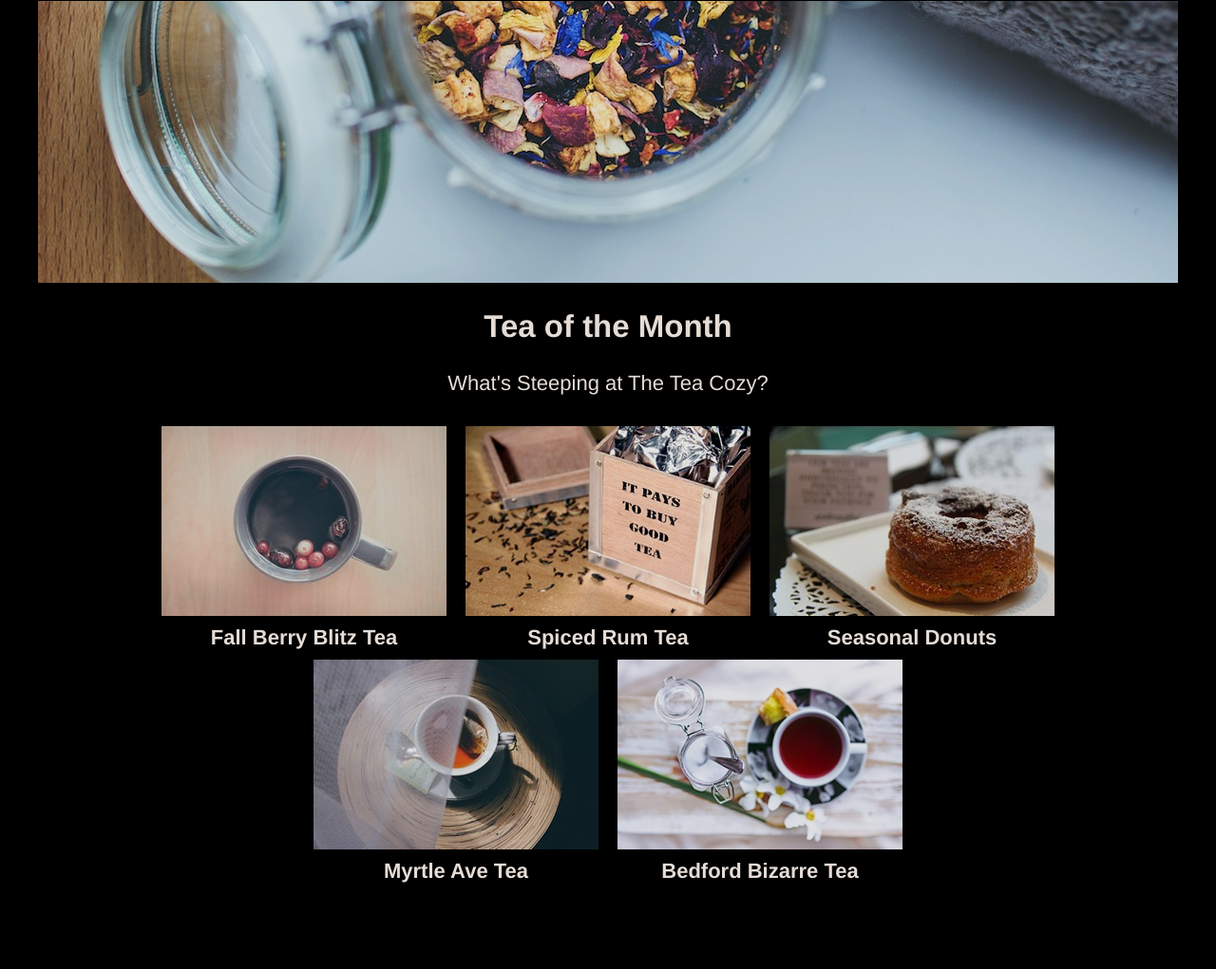
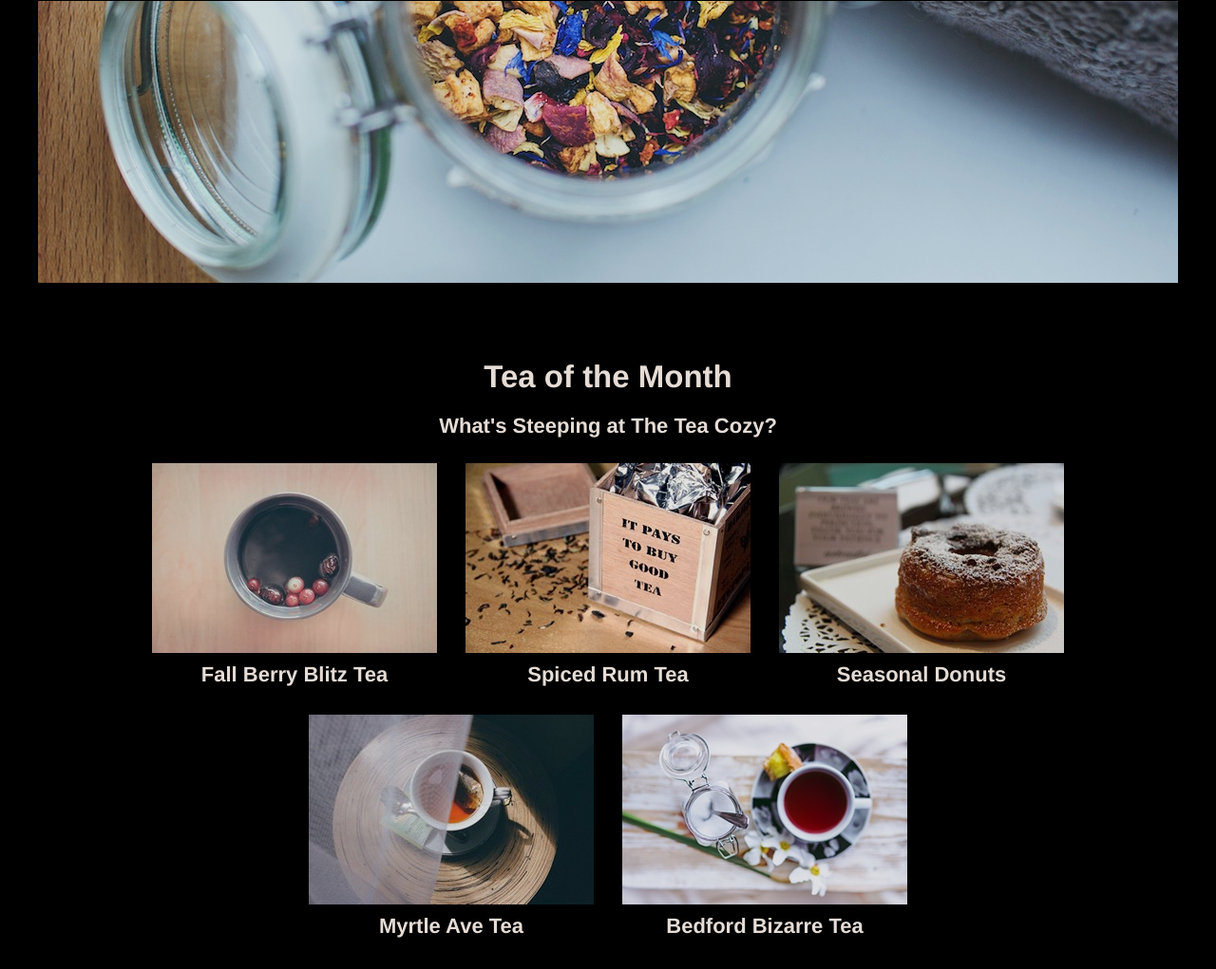
Before and after one commit to Naturalista66/Tea-Cozy, a plain HTML site: page index.html in a window 1280 px wide. Shown: the part 472-1493 px from the top of the page at 95% size. Drawn offline with Linux system fonts and the light colour scheme.

Commit message:
Menu finished

```diff
--- a/resources/css/style.css
+++ b/resources/css/style.css
@@ -92,8 +92,25 @@ nav span {
 
 .menu-row {
   width: inherit;
+  height: 265px;
   display: flex;
   justify-content: center;
+}
+
+.menu-title {
+  width: inherit;
+  height: 190px;
+}
+
+.menu-title h2 {
+  -webkit-margin-before: 80px;
+  -webkit-margin-after: 0px;
+}
+
+.menu-title p {
+  font-weight: bold;
+  -webkit-margin-before: 20px;
+  -webkit-margin-after: 30px;
 }
 
 .menu-item {
@@ -104,10 +121,14 @@ nav span {
 
 .menu-item span {
     font-weight: bold;
+    padding-top: 10px;
 }
 
 .menu-item img {
-  padding: 10px;
+  padding-top: 0px;
+  padding-right: 15px;
+  padding-bottom: 0px;
+  padding-left: 15px;
 }
 
 .locations {
```
